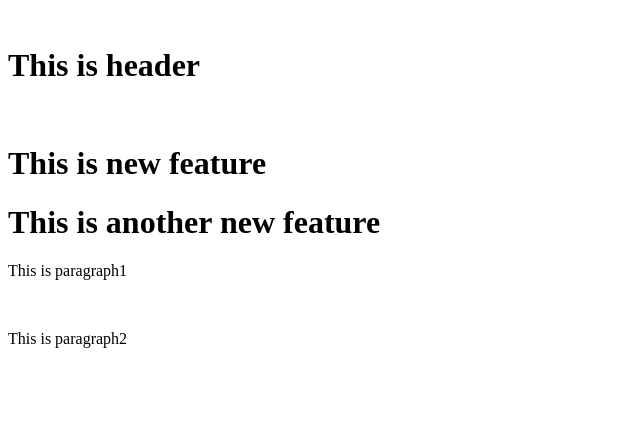
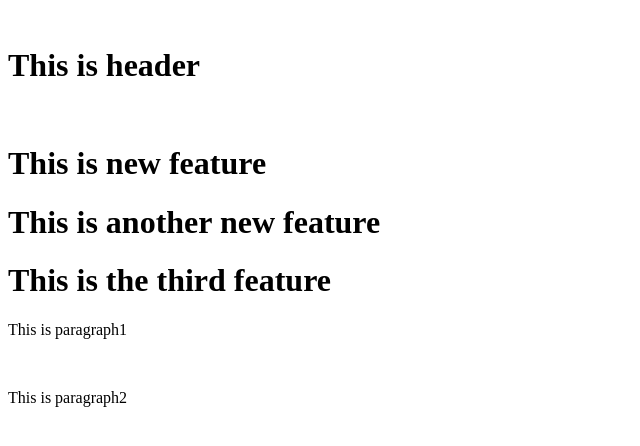
Before and after one commit to frdpx/sample_git2, a plain HTML site: page index.html in a window 1280 px wide. Shown: the whole page, without its empty margins (0-640 px from the left). Drawn offline with Linux system fonts and the light colour scheme.

Commit message:
Third new feature

```diff
--- a/index.html
+++ b/index.html
@@ -5,6 +5,7 @@
 <h1>This is header</h1>
 <h1>This is new feature</h1>
 <h1>This is another new feature</h1>
+<h1>This is the third feature</h1>
 <p>This is paragraph1</p>
 <p>This is paragraph2</p>
 </body>
```
